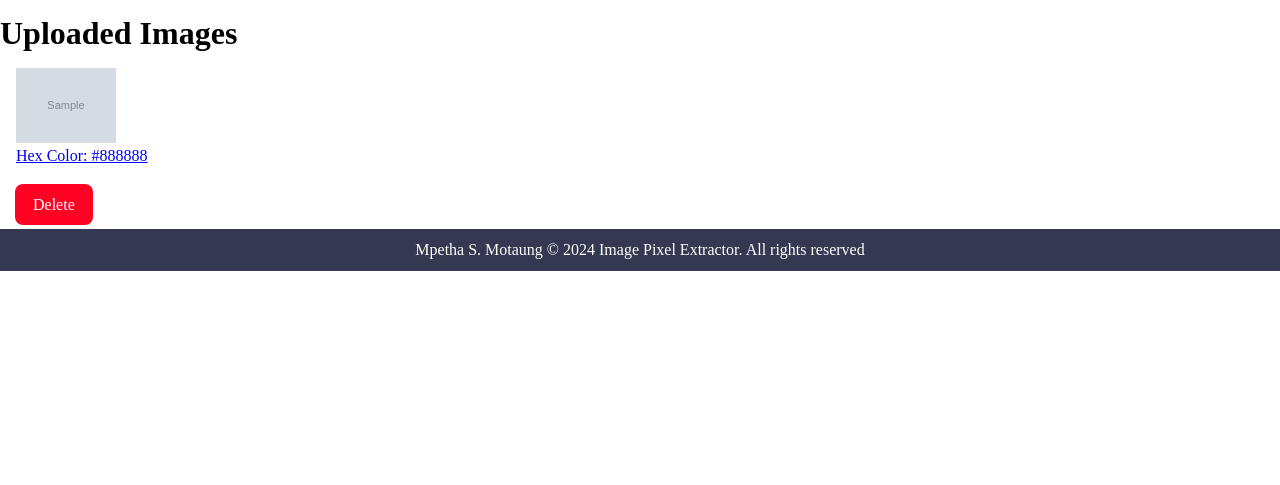
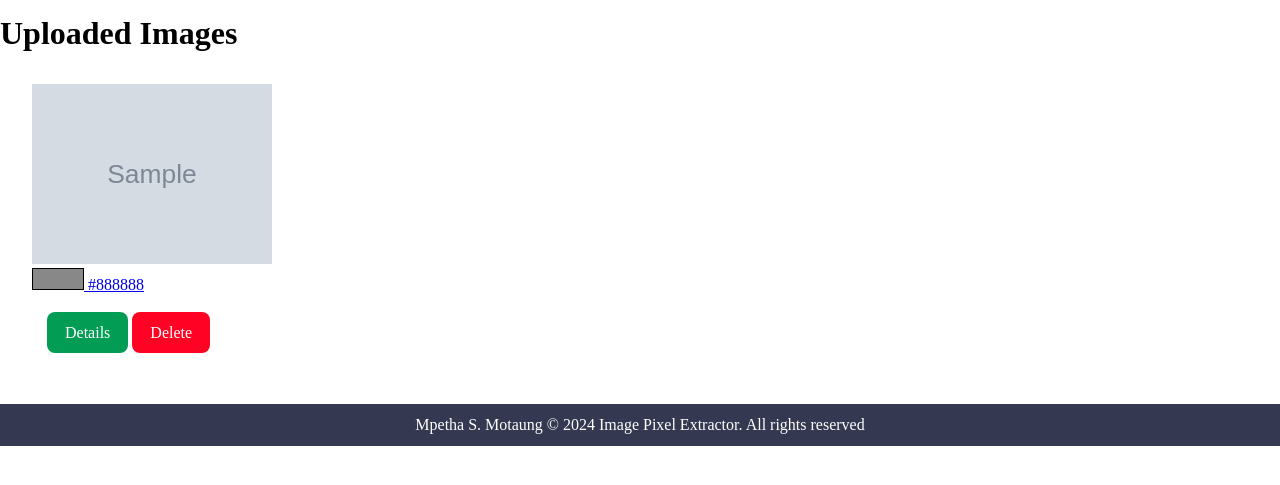
Before and after one commit to mpethamotaung/Image-Processing, a Django app: page / in a window 1280 px wide. Shown: the part 59-544 px from the top of the page. Run offline with Django 5.2, Linux system fonts and the light colour scheme; tables that the repository leaves empty hold one stand-in row (values such as "Sample post"); grey boxes marked "Sample" are stand-in pictures.

Commit message:
update utils to handle memory usage efficienctly. Update mini nav and pages

```diff
--- a/PixelsProject/pixels/static/pixels/css/styles.css
+++ b/PixelsProject/pixels/static/pixels/css/styles.css
@@ -47,6 +47,7 @@
 
 /*Image List*/
 .image-container {
+    margin: 16px;
     padding: 16px;
 }
 
@@ -91,7 +92,18 @@
 }
 
 .mini-nav-container {
-    margin: 15px;
+    padding: 15px;
+    margin: 15px auto;
+}
+
+.confirm-btn{
+    padding: 12px 18px;
+    margin-left: 16px;
+    background-color: #00a000;
+    text-decoration: none;
+    color: white;
+    border-radius: 8px;
+    border: none;
 }
 
 .delete-btn {
@@ -130,6 +142,27 @@
     background-color: #c9001b;
 }
 
+.details-btn{
+    padding: 12px 18px;
+    background-color: #029c54;
+    text-decoration: none;
+    color: white;
+    border-radius: 8px;
+}
+
+.details-btn:hover{
+    background-color: #015a31;
+}
+
+.submit-image-btn{
+    margin: 16px;
+    padding: 16px;
+    background-color: #0255b4;
+    color: white;
+    border-radius: 8px;
+    border: none;
+}
+
 /*Footer*/
 footer {
     text-align: center;
--- a/PixelsProject/pixels/templates/pixels/image_list.html
+++ b/PixelsProject/pixels/templates/pixels/image_list.html
@@ -7,12 +7,17 @@
     {% for image in images %}
     <div class="image-container">
         <a href="{% url 'pixels:image_details' image.pk %}">
-            <img src="{{ image.image.url }}" alt="Uploaded Image" style="width: 100px; height: auto;">
-        <p>Hex Color: {{ image.hex_color }}</p>
+            <img src="{{ image.image.url }}" alt="Uploaded Image" style="width:240px; height: auto;">
+            <p>
+                <span style="display: inline-block; width: 50px; height: 20px; background-color: {{ image.hex_color }}; border: 1px solid #000;"></span>
+                {{ image.hex_color }}
+            </p>
         </a>
-    </div>
-    <div class="mini-nav-container">
-        <a href="{% url 'pixels:delete_image' image.pk %}" class="delete-btn">Delete</a>
+        <div class="mini-nav-container">
+            <a href="{% url 'pixels:image_details' image.pk %}" class="details-btn">Details</a>
+            <a href="{% url 'pixels:delete_image' image.pk %}" class="delete-btn">Delete</a>
+        </div>
+
     </div>
 
     {% endfor %}
--- a/PixelsProject/pixels/templates/pixels/upload_image.html
+++ b/PixelsProject/pixels/templates/pixels/upload_image.html
@@ -11,7 +11,7 @@
         <form action="" method="POST" enctype="multipart/form-data">
             {% csrf_token %}
             {{ form.as_p }}
-            <button type="submit">Upload</button>
+            <button type="submit" class="submit-image-btn">Upload</button>
         </form>
     </div>
 
```
Also changed, not shown: PixelsProject/pixels/templates/pixels/confirm_delete.html (+7 -6 lines), PixelsProject/pixels/templates/pixels/image_details.html (+5 -2 lines), PixelsProject/pixels/templates/pixels/upload_success.html (+5 -5 lines), PixelsProject/pixels/utils.py (+19 -9 lines), PixelsProject/db.sqlite3, PixelsProject/media/uploads/5-7-2020-6-13-23-pm_O8LPHzu.png (added), PixelsProject/media/uploads/IMG_E2175.JPG (added), PixelsProject/media/uploads/Screenshot_2020-11-18_at_18_a7Km39B.01.10.png (added), PixelsProject/media/uploads/bumblebee_wide-43b22617e34292ad8cbdc79931fe099677c7802b.jpeg (added), PixelsProject/media/uploads/fiery_lava_acrylic_fluid_art_painting_1.webp (added), PixelsProject/media/uploads/hq720_a2ytppD.jpg (added), PixelsProject/media/uploads/maxresdefault_Ia9o1Ru.jpg (added), PixelsProject/media/uploads/pexels-katja-79053-592077_TtKITvc.jpg (added).
